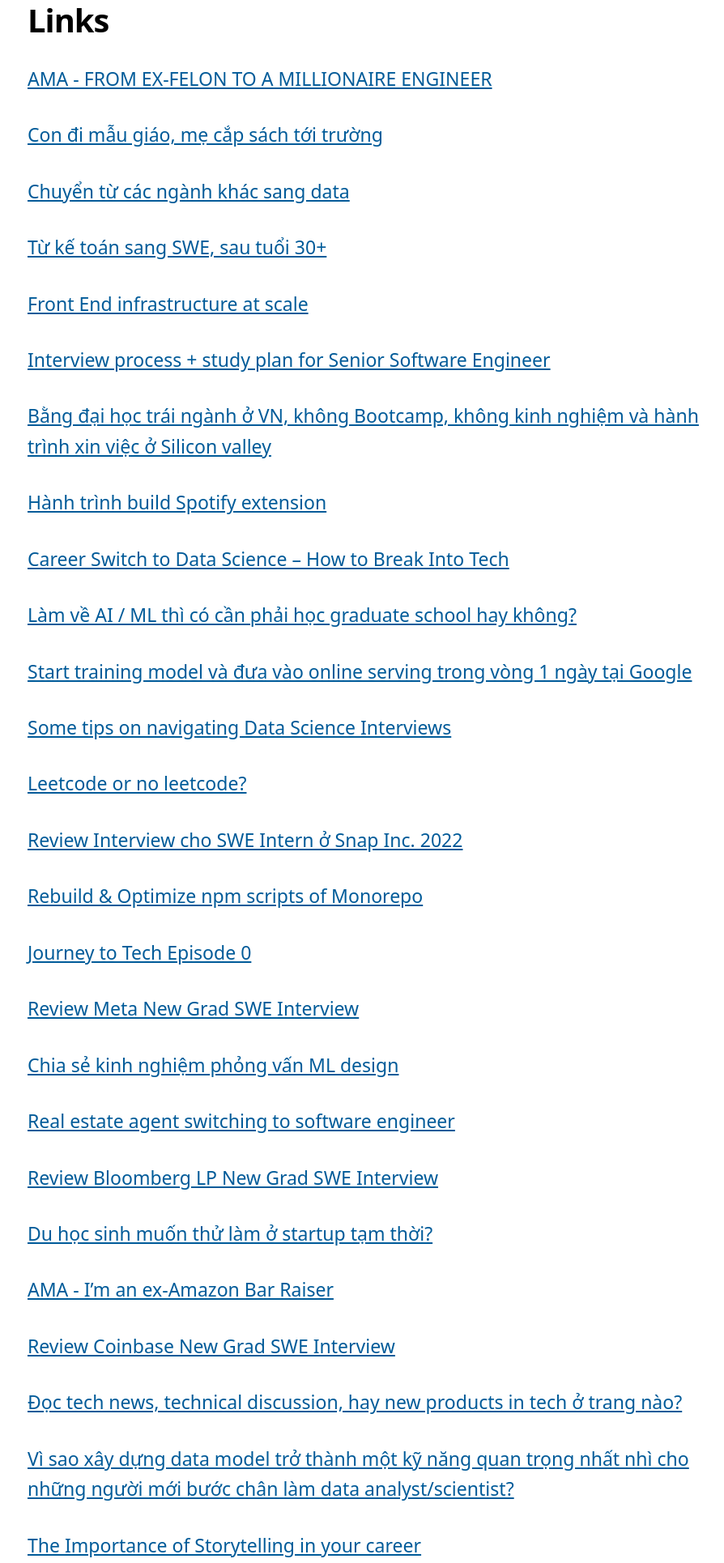
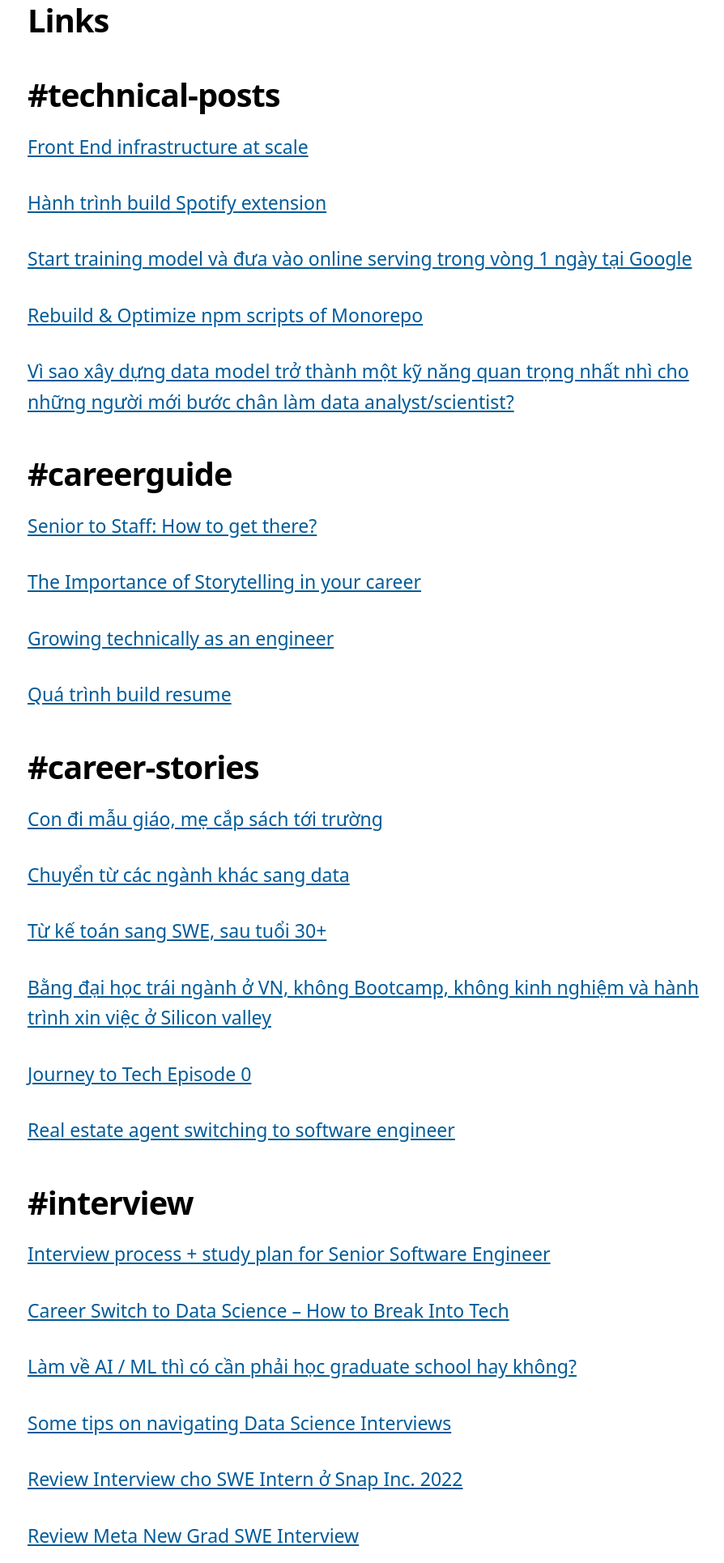
Before and after one commit to viettech0/viettech, a Gatsby site: page / in a window 1280 px wide. Shown: the part 235-2165 px from the top of the page at 81% size, without its empty margins (178-1072 px from the left). Built offline with nearby package versions, Linux system fonts and the light colour scheme; Gatsby itself is replaced by a stand-in of ours.

Commit message:
Categorize links

```diff
--- a/content/blog/index.md
+++ b/content/blog/index.md
@@ -2,7 +2,28 @@
 title: Links
 ---
 
-[AMA - FROM EX-FELON TO A MILLIONAIRE ENGINEER](https://www.facebook.com/groups/1177470863076165/posts/1222857878537463/)
+# #technical-posts
+
+[Front End infrastructure at scale](https://www.facebook.com/groups/1177470863076165/posts/1221740735315844/)
+
+[Hành trình build Spotify extension](https://www.facebook.com/groups/1177470863076165/posts/1239821366841114/)
+
+[Start training model và đưa vào online serving trong vòng 1 ngày tại Google](https://www.facebook.com/groups/1177470863076165/posts/1228246291331955/)
+
+[Rebuild & Optimize npm scripts of Monorepo](https://www.facebook.com/groups/1177470863076165/posts/1227159764773941/)
+
+[Vì sao xây dựng data model trở thành một kỹ năng quan trọng nhất nhì cho những người mới bước chân làm data analyst/scientist?](https://www.facebook.com/groups/1177470863076165/posts/1225681024921815/)
+
+# #careerguide
+
+[Senior to Staff: How to get there?](https://www.facebook.com/groups/1177470863076165/permalink/1203492603807324/)
+
+[The Importance of Storytelling in your career](https://www.facebook.com/groups/1177470863076165/permalink/1194701151353136)
+
+[Growing technically as an engineer](https://www.facebook.com/groups/1177470863076165/permalink/1198228474333737/)
+
+[Quá trình build resume](https://www.facebook.com/groups/1177470863076165/permalink/1201257950697456/)
+# #career-stories
 
 [Con đi mẫu giáo, mẹ cắp sách tới trường](https://www.facebook.com/groups/1177470863076165/posts/1191898968300021/)
 
@@ -10,54 +31,48 @@ title: Links
 
 [Từ kế toán sang SWE, sau tuổi 30+](https://www.facebook.com/groups/1177470863076165/posts/1240760343413883/)
 
-[Front End infrastructure at scale](https://www.facebook.com/groups/1177470863076165/posts/1221740735315844/)
+[Bằng đại học trái ngành ở VN, không Bootcamp, không kinh nghiệm và hành trình xin việc ở Silicon valley](https://www.facebook.com/groups/1177470863076165/posts/1229335237889727/)
+
+[Journey to Tech Episode 0](https://www.facebook.com/groups/1177470863076165/posts/1192152888274629/)
+
+[Real estate agent switching to software engineer](https://www.facebook.com/groups/1177470863076165/posts/1191651884991396/)
+
+# #interview
 
 [Interview process + study plan for Senior Software Engineer](https://www.facebook.com/groups/1177470863076165/posts/1188095518680366)
-
-[Bằng đại học trái ngành ở VN, không Bootcamp, không kinh nghiệm và hành trình xin việc ở Silicon valley](https://www.facebook.com/groups/1177470863076165/posts/1229335237889727/)
-
-[Hành trình build Spotify extension](https://www.facebook.com/groups/1177470863076165/posts/1239821366841114/)
 
 [Career Switch to Data Science – How to Break Into Tech](https://www.facebook.com/groups/1177470863076165/posts/1187384712084780)
 
 [Làm về AI / ML thì có cần phải học graduate school hay không?](https://www.facebook.com/groups/1177470863076165/posts/1190475581775693)
 
-[Start training model và đưa vào online serving trong vòng 1 ngày tại Google](https://www.facebook.com/groups/1177470863076165/posts/1228246291331955/)
-
 [Some tips on navigating Data Science Interviews](https://www.facebook.com/groups/1177470863076165/posts/1189007571922494)
 
-[Leetcode or no leetcode?](https://www.facebook.com/groups/1177470863076165/posts/1223311041825480/)
-
 [Review Interview cho SWE Intern ở Snap Inc. 2022](https://www.facebook.com/groups/1177470863076165/posts/1190826518407266)
-
-[Rebuild & Optimize npm scripts of Monorepo](https://www.facebook.com/groups/1177470863076165/posts/1227159764773941/)
-
-[Journey to Tech Episode 0](https://www.facebook.com/groups/1177470863076165/posts/1192152888274629/)
 
 [Review Meta New Grad SWE Interview](https://www.facebook.com/groups/1177470863076165/posts/1191201565036428)
 
 [Chia sẻ kinh nghiệm phỏng vấn ML design](https://www.facebook.com/groups/1177470863076165/posts/1206432130180038)
 
-[Real estate agent switching to software engineer](https://www.facebook.com/groups/1177470863076165/posts/1191651884991396/)
+[Review Bloomberg LP New Grad SWE Interview](https://www.facebook.com/groups/1177470863076165/posts/1192477731575478)
 
-[Review Bloomberg LP New Grad SWE Interview](https://www.facebook.com/groups/1177470863076165/posts/1192477731575478)
+[Review Coinbase New Grad SWE Interview](https://www.facebook.com/groups/1177470863076165/posts/1192232418266676)
+
+# #ama
+
+[AMA - FROM EX-FELON TO A MILLIONAIRE ENGINEER](https://www.facebook.com/groups/1177470863076165/posts/1222857878537463/)
+
+[AMA - I’m an ex-Amazon Bar Raiser](https://www.facebook.com/groups/1177470863076165/posts/1230365761120008/)
+
+# #opinions
+
+[We are all human](https://www.facebook.com/groups/1177470863076165/permalink/1188814395275145)
+
+[Leetcode or no leetcode?](https://www.facebook.com/groups/1177470863076165/posts/1223311041825480/)
+
+# #opportunities
 
 [Du học sinh muốn thử làm ở startup tạm thời?](https://www.facebook.com/groups/1177470863076165/posts/1179907499499168/)
 
-[AMA - I’m an ex-Amazon Bar Raiser](https://www.facebook.com/groups/1177470863076165/posts/1230365761120008/)
-
-[Review Coinbase New Grad SWE Interview](https://www.facebook.com/groups/1177470863076165/posts/1192232418266676)
+# #resources
 
 [Đọc tech news, technical discussion, hay new products in tech ở trang nào?](https://www.facebook.com/groups/1177470863076165/posts/1225327438290507/)
-
-[Vì sao xây dựng data model trở thành một kỹ năng quan trọng nhất nhì cho những người mới bước chân làm data analyst/scientist?](https://www.facebook.com/groups/1177470863076165/posts/1225681024921815/)
-
-[The Importance of Storytelling in your career](https://www.facebook.com/groups/1177470863076165/permalink/1194701151353136)
-
-[Senior to Staff: How to get there?](https://www.facebook.com/groups/1177470863076165/permalink/1203492603807324/)
-
-[Growing technically as an engineer](https://www.facebook.com/groups/1177470863076165/permalink/1198228474333737/)
-
-[Quá trình build resume](https://www.facebook.com/groups/1177470863076165/permalink/1201257950697456/)
-
-[We are all human](https://www.facebook.com/groups/1177470863076165/permalink/1188814395275145)
```
